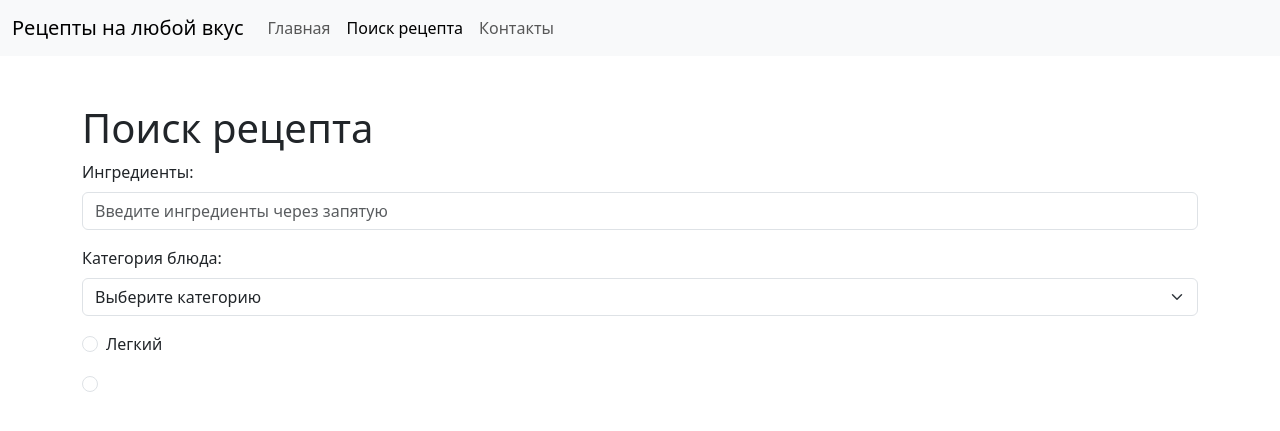
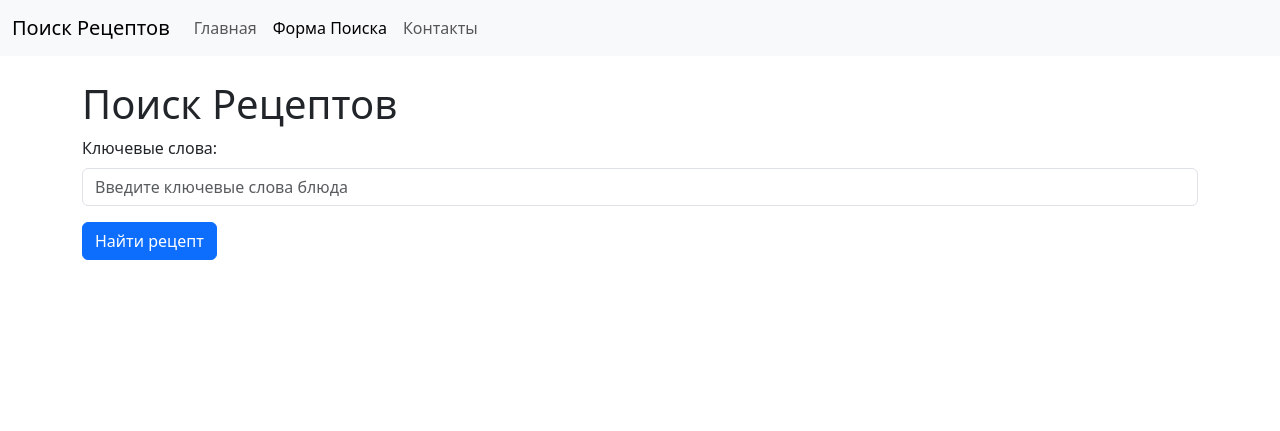
Before and after one commit to Terry4ka/cook, a Flask app: template templates/search_form.html in a window 1280 px wide. Shown: the top 431 px of the page. Run offline with Flask 3, Linux system fonts and the light colour scheme; the template is opened without the code that fills it, so the values that code supplies are empty.

Commit message:
Update search_form.html

```diff
--- a/templates/search_form.html
+++ b/templates/search_form.html
@@ -3,56 +3,45 @@
 <head>
     <meta charset="UTF-8">
     <meta name="viewport" content="width=device-width, initial-scale=1.0">
-    <title>Поиск рецепта</title>
-    <!-- Подключаем Bootstrap -->
-    <link href="https://cdn.jsdelivr.net/npm/bootstrap@5.3.0-alpha1/dist/css/bootstrap.min.css" rel="stylesheet" integrity="sha384-GLhlTQ8iRABdZLl6O3oVMWSktQXK1xIjWoKUIE3iIGMigMzskDOrsDZmCJliOt8VA" crossorigin="anonymous">
+    <title>Поиск Рецептов | Форма Поиска</title>
+    <!-- Подключение Bootstrap -->
+    <link href="https://cdn.jsdelivr.net/npm/bootstrap@5.3.0-alpha1/dist/css/bootstrap.min.css" rel="stylesheet" integrity="sha384-GLhlTQ8iRABdZLl6O3oVMWSktQXH6nwn1vlkX1V8PJsNA+12VbutYe+XWVorK0x" crossorigin="anonymous">
 </head>
 <body>
     <nav class="navbar navbar-expand-lg bg-light">
         <div class="container-fluid">
-            <a class="navbar-brand" href="#">Рецепты на любой вкус</a>
+            <a class="navbar-brand" href="#">Поиск Рецептов</a>
             <button class="navbar-toggler" type="button" data-bs-toggle="collapse" data-bs-target="#navbarNav" aria-controls="navbarNav" aria-expanded="false" aria-label="Toggle navigation">
                 <span class="navbar-toggler-icon"></span>
             </button>
             <div class="collapse navbar-collapse" id="navbarNav">
                 <ul class="navbar-nav">
                     <li class="nav-item">
-                        <a class="nav-link" href="index.html">Главная</a>
+                        <a class="nav-link" href="/">Главная</a>
                     </li>
                     <li class="nav-item">
-                        <a class="nav-link active" aria-current="page" href="search_form.html">Поиск рецепта</a>
+                        <a class="nav-link active" href="/search">Форма Поиска</a>
                     </li>
                     <li class="nav-item">
-                        <a class="nav-link" href="contact.html">Контакты</a>
+                        <a class="nav-link" href="/contact">Контакты</a>
                     </li>
                 </ul>
             </div>
         </div>
     </nav>
 
-    <div class="container mt-5">
-        <h1>Поиск рецепта</h1>
+    <div class="container mt-4">
+        <h1>Поиск Рецептов</h1>
+        <form action="/search" method="post">
+            <div class="mb-3">
+                <label for="keywords" class="form-label">Ключевые слова:</label>
+                <input type="text" class="form-control" id="keywords" name="keywords" placeholder="Введите ключевые слова блюда">
+            </div>
+            <button type="submit" class="btn btn-primary">Найти рецепт</button>
+        </form>
+    </div>
 
-        <form action="/recipes" method="get">
-            <div class="mb-3">
-                <label for="ingredients" class="form-label">Ингредиенты:</label>
-                <input type="text" class="form-control" id="ingredients" placeholder="Введите ингредиенты через запятую">
-            </div>
-
-            <div class="mb-3">
-                <label for="category" class="form-label">Категория блюда:</label>
-                <select class="form-select" id="category" name="category">
-                    <option value="">Выберите категорию</option>
-                    <option value="appetizers">Закуски</option>
-                    <option value="desserts">Десерты</option>
-                    <option value="soup">Супы</option>
-                    <option value="main-dish">Основные блюда</option>
-                </select>
-            </div>
-
-            <div class="mb-3 form-check">
-                <input type="radio" class="form-check-input" id="easy" name="difficulty" value="easy">
-                <label class="form-check-label" for="easy">Легкий</label>
-            </div>
-            <div class="mb-3 form-check">
-                <input type="radio" class="form-check-input" id="medium" name="difficulty" value="medium">
+    <!-- Подключение скрипта Bootstrap -->
+    <script src="https://cdn.jsdelivr.net/npm/bootstrap@5.3.0-alpha1/dist/js/bootstrap.bundle.min.js" integrity="sha384-w76AqPfDkMBDXo30jS1Sgez6pr3x5MlQ1ZAGC+nuZB+EYdgRZgiwxhTBTkF7CXvN" crossorigin="anonymous"></script>
+</body>
+</html>
```
